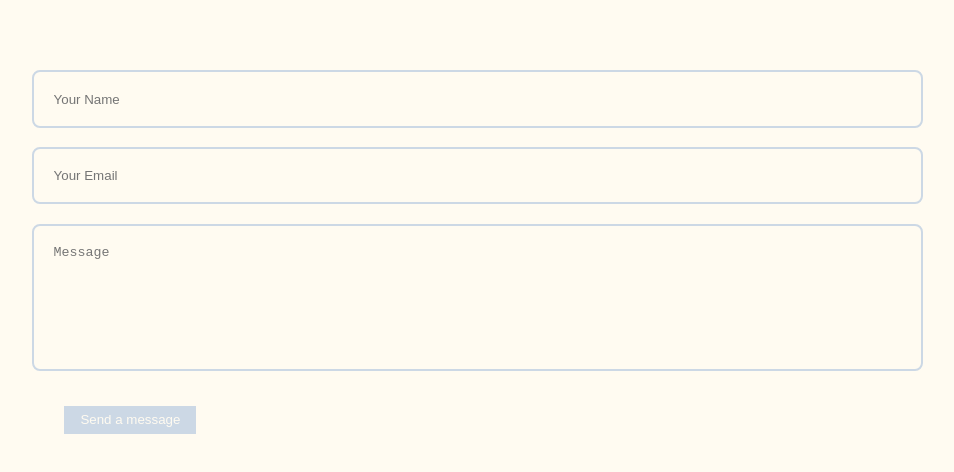
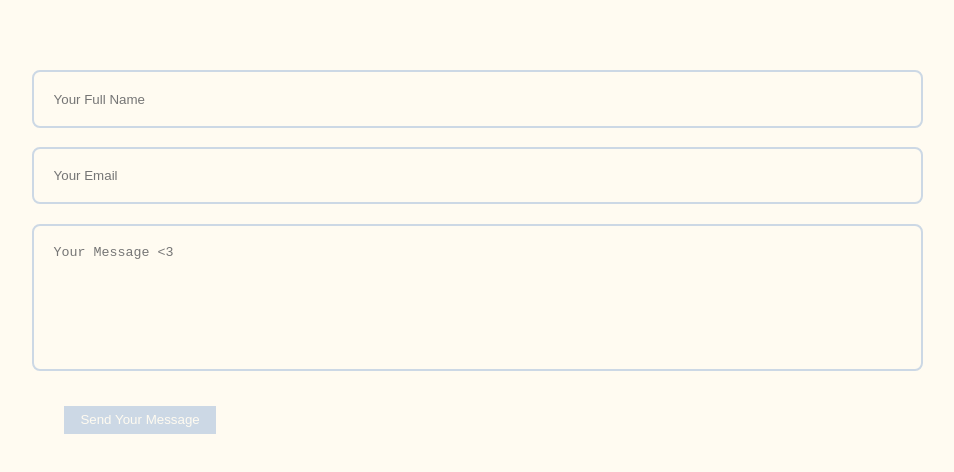
Before and after one commit to m347h/m347h.github.io, a React (Create React App) app: page / in a window 1280 px wide. Shown: the part 4048-4520 px from the top of the page, without its empty margins (164-1118 px from the left). Built offline with nearby package versions, Linux system fonts and the light colour scheme; a web font is replaced by a local one.

Commit message:
Update Contacts.js

```diff
--- a/components/Contacts.js
+++ b/components/Contacts.js
@@ -2,6 +2,7 @@ import React from "react";
 import "../styles/contacts.css";
 import { useRef } from "react";
 import emailjs from "emailjs-com";
+import "../src/styles.css";
 
 const Contacts = () => {
   const form = useRef();
@@ -25,18 +26,18 @@ const Contacts = () => {
           <input
             type="text"
             name="name"
-            placeholder="Your Name"
+            placeholder="Your Full Name"
             required
           />
           <input type="email" name="email" placeholder="Your Email" required />
           <textarea
             name="message"
             rows="7"
-            placeholder="Message"
+            placeholder="Your Message <3"
             required
           ></textarea>
           <button type="submit" className="btn btn-primary">
-            Send a message
+            Send Your Message
           </button>
         </form>
       </div>
```
